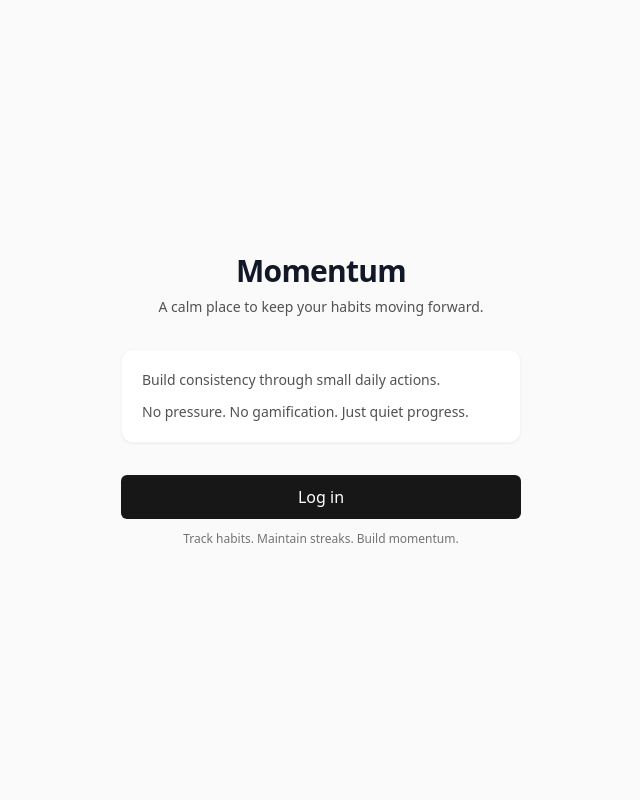
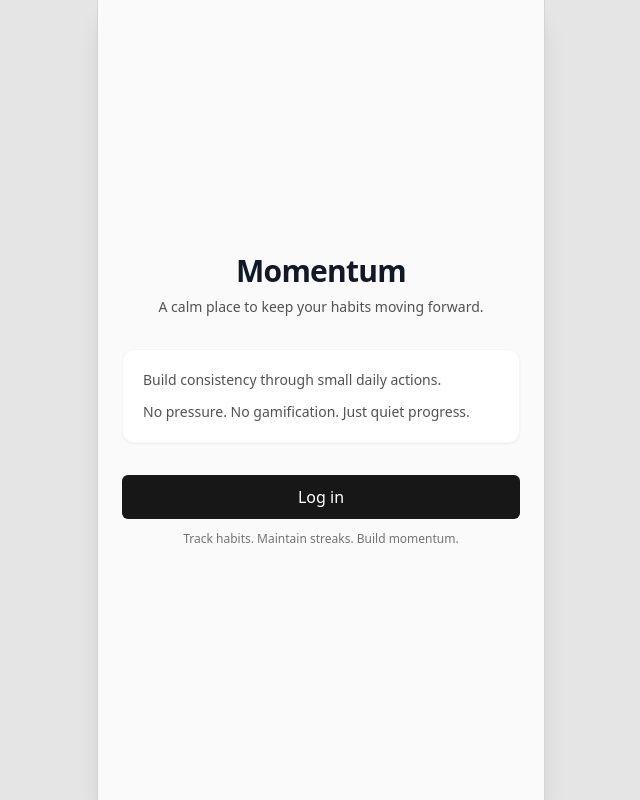
Before and after one commit to decomle/momentum, a React (Vite) app in the folder frontend/momentum-pwa/: page / in a window 1280 px wide. Shown: the whole page, without its empty margins (319-959 px from the left). Built offline with nearby package versions, Linux system fonts and the light colour scheme; no server answers.

Commit message:
styling a bit

```diff
--- a/frontend/momentum-pwa/src/layout/AppLayout.tsx
+++ b/frontend/momentum-pwa/src/layout/AppLayout.tsx
@@ -1,14 +1,10 @@
-import { type ReactNode } from "react"
+import { Outlet } from "react-router-dom"
 
-type Props = {
-  children: ReactNode
-}
-
-export default function AppLayout({ children }: Props) {
+export default function AppLayout() {
   return (
-    <div className="min-h-screen bg-gray-50 flex justify-center">
-      <div className="w-full max-w-md min-h-screen bg-white shadow-sm">
-        {children}
+    <div className="min-h-screen bg-neutral-200 flex justify-center">
+      <div className="w-full max-w-md min-h-screen bg-white border-x border-neutral-300 shadow-xl">
+        <Outlet />
       </div>
     </div>
   )
```
Also changed, not shown: frontend/momentum-pwa/src/app/router.tsx (+6 -5 lines).
